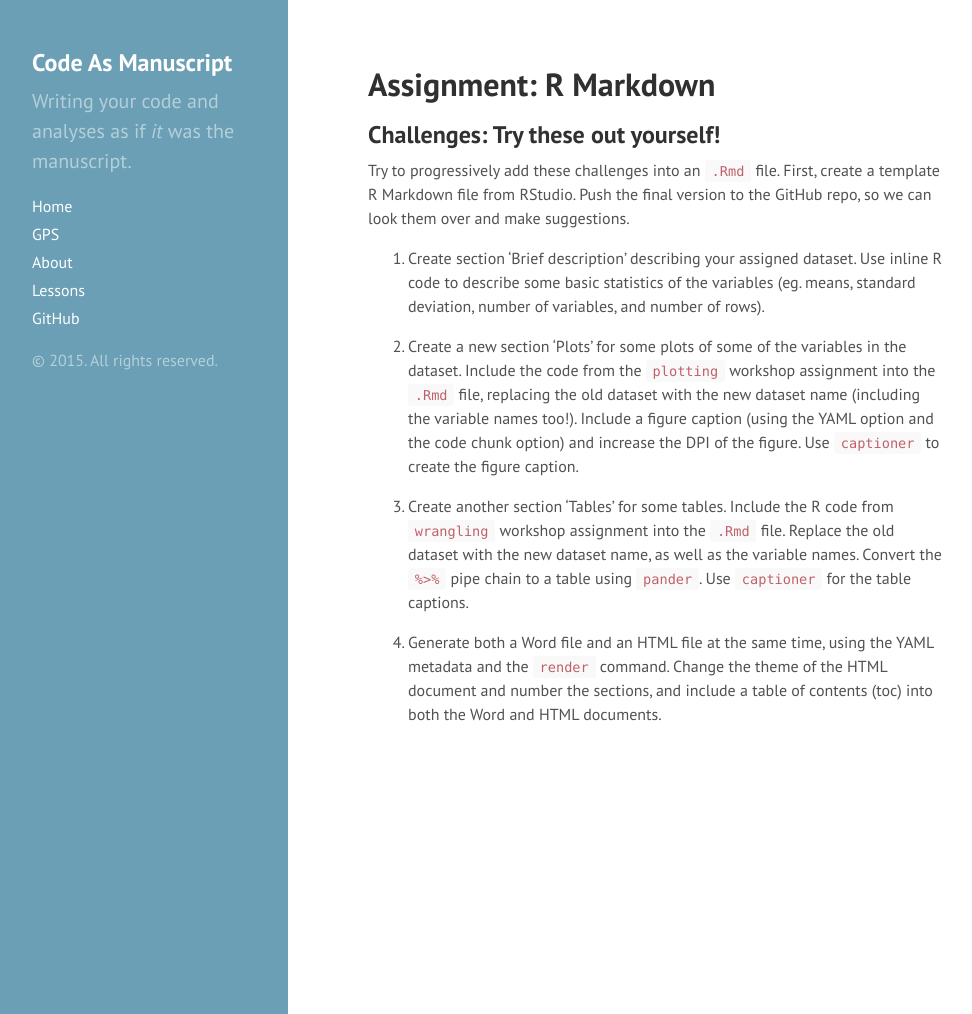
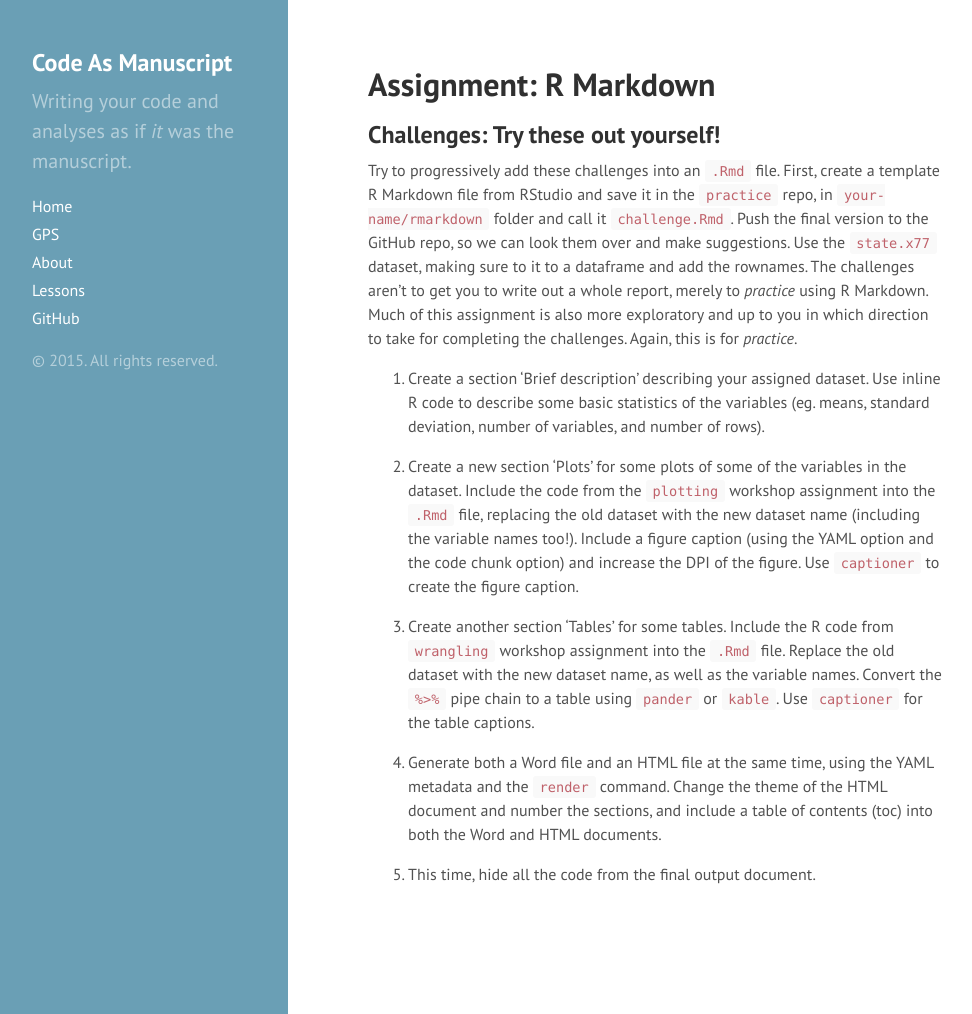
Before and after one commit to codeasmanuscript/site, a Jekyll site: the page built from lessons/rmarkdown/assignment.md, in a window 1280 px wide and 1014 px high. Shown: the whole window, without its empty margins (0-972 px from the left). Built offline with Jekyll 4.4.1, drawn with Linux system fonts in a browser that asks for light colours; Markdown is read by kramdown in place of the engine named in the settings.

Commit message:
Udpated from master

```diff
--- a/lessons/rmarkdown/assignment.md
+++ b/lessons/rmarkdown/assignment.md
@@ -23,10 +23,16 @@ output:
 ## Challenges: Try these out yourself!
 
 Try to progressively add these challenges into an `.Rmd` file. First, create a
-template R Markdown file from RStudio. Push the final version to the GitHub
-repo, so we can look them over and make suggestions.
+template R Markdown file from RStudio and save it in the `practice` repo, in
+`your-name/rmarkdown` folder and call it `challenge.Rmd`. Push the final version
+to the GitHub repo, so we can look them over and make suggestions. Use the
+`state.x77` dataset, making sure to it to a dataframe and add the rownames. The
+challenges aren't to get you to write out a whole report, merely to *practice*
+using R Markdown. Much of this assignment is also more exploratory and up to you
+in which direction to take for completing the challenges. Again, this is for
+*practice*.
 
-1. Create section 'Brief description' describing your assigned dataset. Use
+1. Create a section 'Brief description' describing your assigned dataset. Use
 inline R code to describe some basic statistics of the variables (eg. means,
 standard deviation, number of variables, and number of rows).
 
@@ -40,9 +46,11 @@ the figure caption.
 3. Create another section 'Tables' for some tables. Include the R code from
 `wrangling` workshop assignment into the `.Rmd` file.  Replace the old dataset
 with the new dataset name, as well as the variable names. Convert the `%>%` pipe
-chain to a table using `pander`. Use `captioner` for the table captions.
+chain to a table using `pander` or `kable`. Use `captioner` for the table captions.
 
 4. Generate both a Word file and an HTML file at the same time, using the YAML
 metadata and the `render` command. Change the theme of the HTML document and
 number the sections, and include a table of contents (toc) into both the Word
 and HTML documents.
+
+5. This time, hide all the code from the final output document.
```
